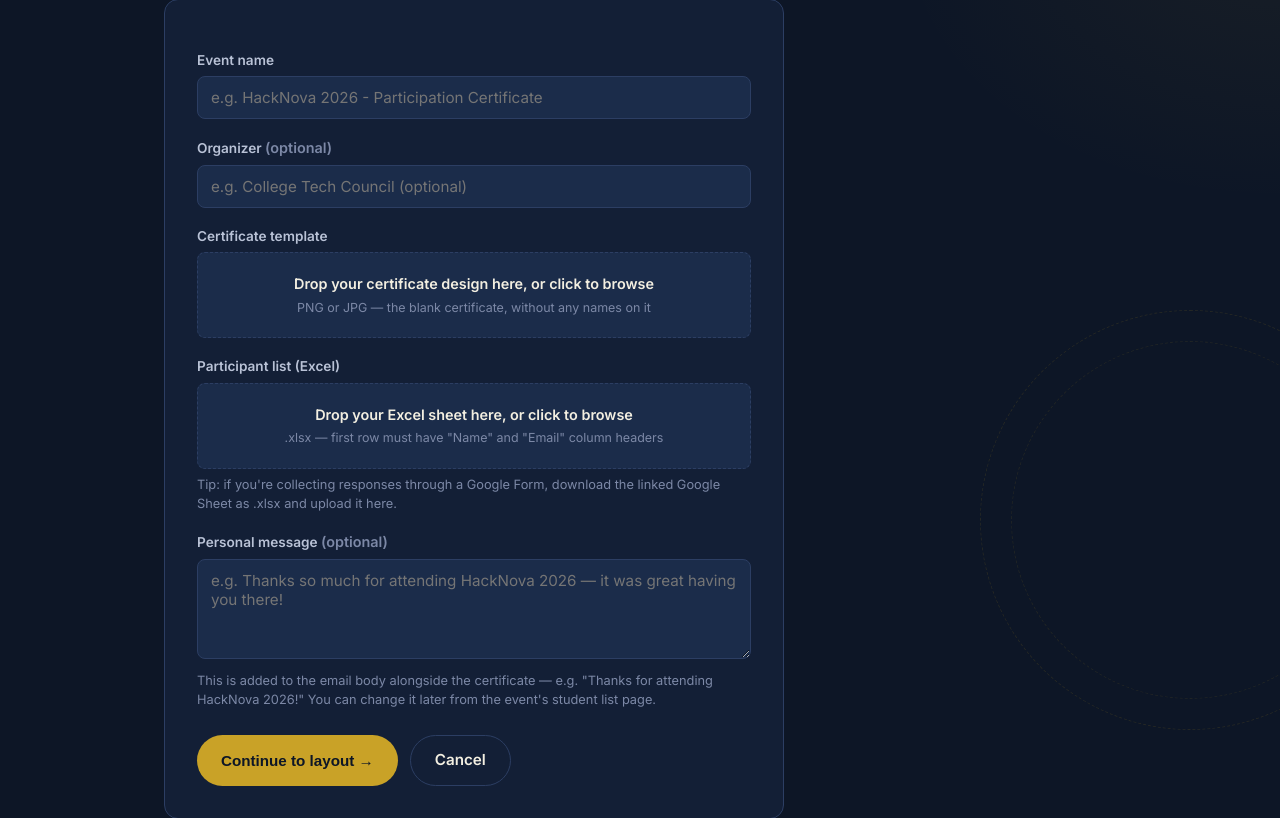
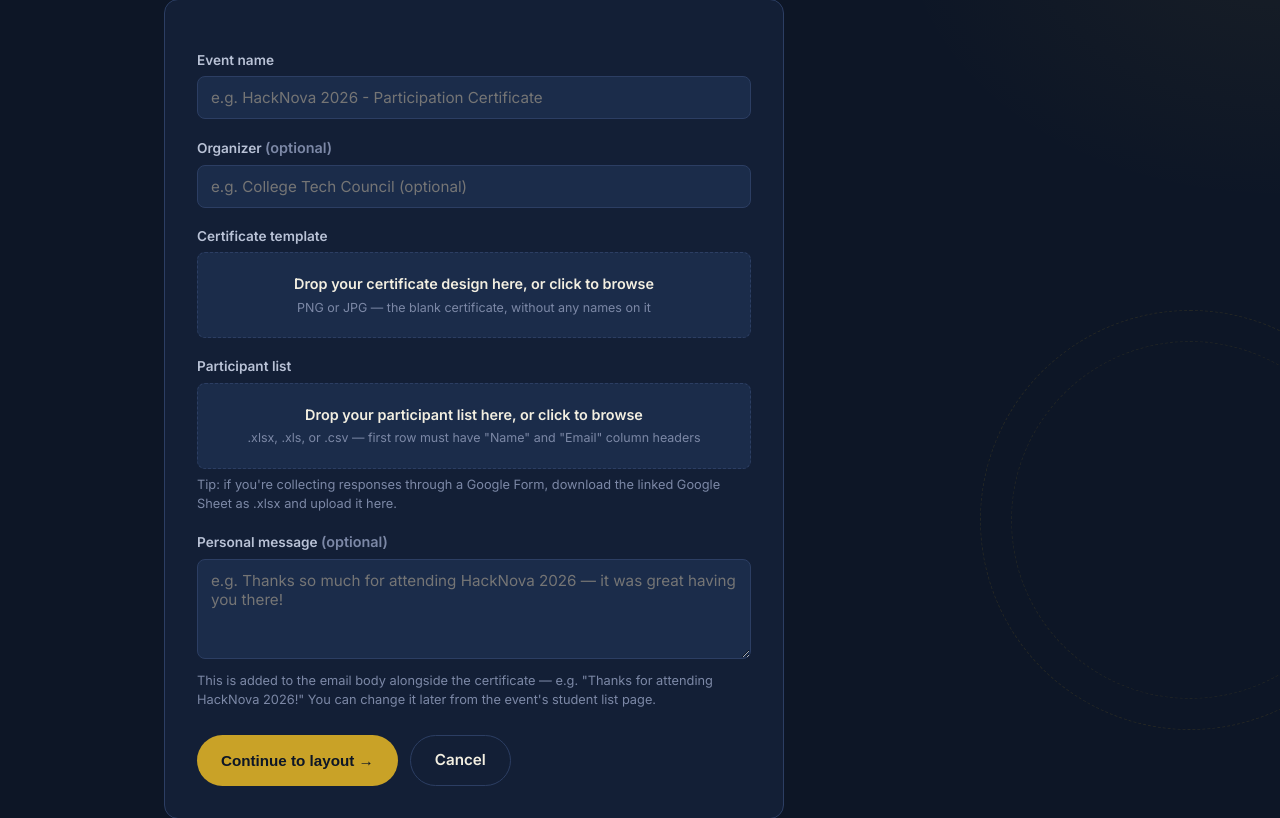
Before and after one commit to ashaydeshpande31/certify-app, a Django app: page /create/ in a window 1280 px wide. Shown: the part 190-1008 px from the top of the page. Run offline with Django 5.2, Linux system fonts and the light colour scheme; the visitor is signed in with stand-in values (Sample User, id 1); some libraries are stand-ins or nearby versions.

Commit message:
Add CSV support, fix missing-file error

```diff
--- a/certificates/forms.py
+++ b/certificates/forms.py
@@ -9,6 +9,7 @@ class EventCreateForm(forms.ModelForm):
         widgets = {
             "name": forms.TextInput(attrs={"placeholder": "e.g. HackNova 2026 - Participation Certificate"}),
             "organizer": forms.TextInput(attrs={"placeholder": "e.g. College Tech Council (optional)"}),
+            "excel_file": forms.ClearableFileInput(attrs={"accept": ".xlsx,.xls,.csv"}),
             "message": forms.Textarea(
                 attrs={
                     "rows": 4,
@@ -16,6 +17,23 @@ class EventCreateForm(forms.ModelForm):
                 }
             ),
         }
+
+    def __init__(self, *args, **kwargs):
+        super().__init__(*args, **kwargs)
+        # The model allows this field to be blank (so we can safely roll back
+        # an Event if parsing fails), but a new event always needs a list.
+        self.fields["excel_file"].required = True
+
+    def clean_excel_file(self):
+        excel_file = self.cleaned_data.get("excel_file")
+        if not excel_file:
+            raise forms.ValidationError("Please upload a participant list (.xlsx, .xls, or .csv).")
+        name = excel_file.name.lower()
+        if not name.endswith((".xlsx", ".xls", ".csv")):
+            raise forms.ValidationError(
+                "That file doesn't look like a spreadsheet. Please upload a .xlsx, .xls, or .csv file."
+            )
+        return excel_file
 
 
 class PositionForm(forms.ModelForm):
--- a/certificates/templates/certificates/create_event.html
+++ b/certificates/templates/certificates/create_event.html
@@ -22,11 +22,11 @@
     <div class="file-drop-sub">PNG or JPG — the blank certificate, without any names on it</div>
   </div>
 
-  <label>Participant list (Excel)</label>
+  <label>Participant list</label>
   <div class="file-drop">
     {{ form.excel_file }}
-    <div class="file-drop-label">Drop your Excel sheet here, or click to browse</div>
-    <div class="file-drop-sub">.xlsx — first row must have "Name" and "Email" column headers</div>
+    <div class="file-drop-label">Drop your participant list here, or click to browse</div>
+    <div class="file-drop-sub">.xlsx, .xls, or .csv — first row must have "Name" and "Email" column headers</div>
   </div>
   <div class="help-text">Tip: if you're collecting responses through a Google Form, download the linked Google Sheet as .xlsx and upload it here.</div>
 
```
